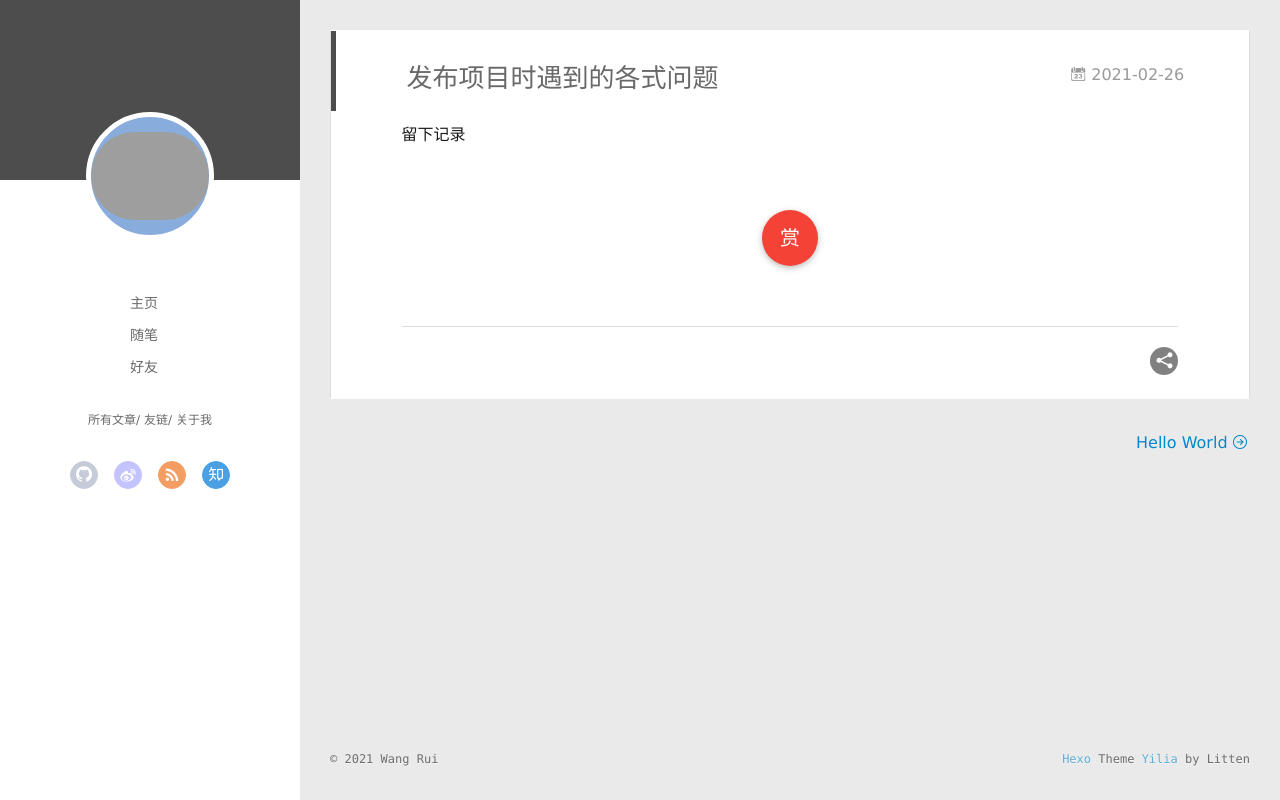
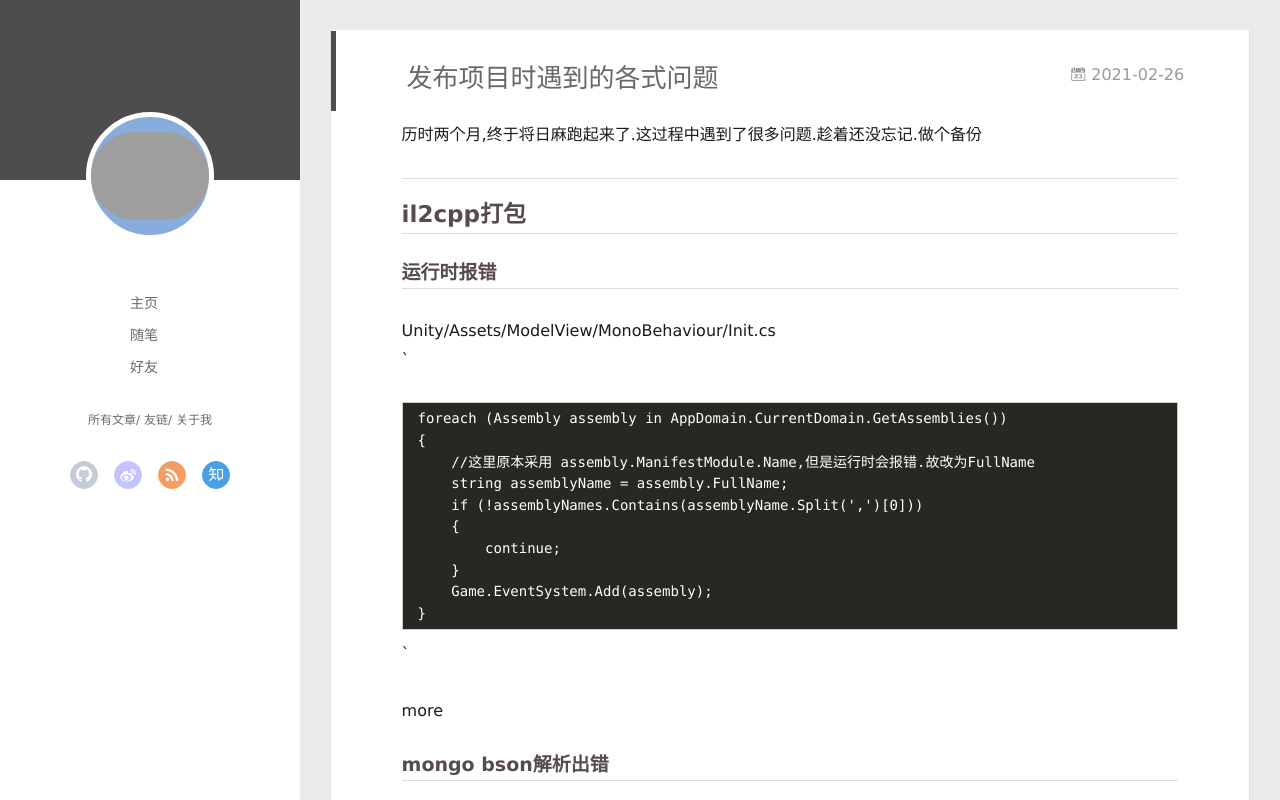
Before and after one commit to wryl/wryl.github.io, a plain HTML site: page 2021/02/26/My-New-Post/index.html in a window 1280 px wide. Drawn offline with Linux system fonts and the light colour scheme; grey boxes are pictures that could not be loaded.

Commit message:
Site updated: 2021-02-26 16:12:44

```diff
--- a/2021/02/26/My-New-Post/index.html
+++ b/2021/02/26/My-New-Post/index.html
@@ -8,15 +8,15 @@
   <link rel="dns-prefetch" href="http://example.com">
   <title>发布项目时遇到的各式问题 | 技术分享</title>
   <meta name="viewport" content="width=device-width, initial-scale=1, maximum-scale=1">
-  <meta name="description" content="留下记录">
+  <meta name="description" content="历时两个月,终于将日麻跑起来了.这过程中遇到了很多问题.趁着还没忘记.做个备份  il2cpp打包运行时报错Unity&#x2F;Assets&#x2F;ModelView&#x2F;MonoBehaviour&#x2F;Init.cs&#96; foreach (Assembly assembly in AppDomain.CurrentDomain.GetAssemblies()) &amp;#123;     &#x2F;&#x2F;这里原本采用 assembly.">
 <meta property="og:type" content="article">
 <meta property="og:title" content="发布项目时遇到的各式问题">
 <meta property="og:url" content="http://example.com/2021/02/26/My-New-Post/index.html">
 <meta property="og:site_name" content="技术分享">
-<meta property="og:description" content="留下记录">
+<meta property="og:description" content="历时两个月,终于将日麻跑起来了.这过程中遇到了很多问题.趁着还没忘记.做个备份  il2cpp打包运行时报错Unity&#x2F;Assets&#x2F;ModelView&#x2F;MonoBehaviour&#x2F;Init.cs&#96; foreach (Assembly assembly in AppDomain.CurrentDomain.GetAssemblies()) &amp;#123;     &#x2F;&#x2F;这里原本采用 assembly.">
 <meta property="og:locale" content="en_US">
 <meta property="article:published_time" content="2021-02-26T02:59:44.000Z">
-<meta property="article:modified_time" content="2021-02-26T03:18:08.301Z">
+<meta property="article:modified_time" content="2021-02-26T08:12:20.825Z">
 <meta property="article:author" content="Wang Rui">
 <meta name="twitter:card" content="summary">
 
@@ -180,7 +180,29 @@
 
     <div class="article-entry" itemprop="articleBody">
 
-        <p>留下记录</p>
+        <p>历时两个月,终于将日麻跑起来了.这过程中遇到了很多问题.趁着还没忘记.做个备份</p>
+<hr>
+<h2 id="il2cpp打包"><a href="#il2cpp打包" class="headerlink" title="il2cpp打包"></a>il2cpp打包</h2><h3 id="运行时报错"><a href="#运行时报错" class="headerlink" title="运行时报错"></a>运行时报错</h3><p>Unity/Assets/ModelView/MonoBehaviour/Init.cs<br>`</p>
+<pre><code>foreach (Assembly assembly in AppDomain.CurrentDomain.GetAssemblies())
+&#123;
+    //这里原本采用 assembly.ManifestModule.Name,但是运行时会报错.故改为FullName
+    string assemblyName = assembly.FullName;
+    if (!assemblyNames.Contains(assemblyName.Split(&#39;,&#39;)[0]))
+    &#123;
+        continue;
+    &#125;
+    Game.EventSystem.Add(assembly);
+&#125;
+</code></pre>
+<p>`</p>
+<p>more</p>
+<h3 id="mongo-bson解析出错"><a href="#mongo-bson解析出错" class="headerlink" title="mongo bson解析出错"></a>mongo bson解析出错</h3><p>同样的,在打完包后bson解析会有不支持的情况.而这些都是不会在编辑器模式发生的错误.所以在打包前关闭客户端所有有可能用到bson的地方.</p>
+<p>在实践中发现如果序列化不统一.就容易出现问题.所以后续ET版本删除了客户端BSON.统一采用pb-net是非常务实的一个选择</p>
+<hr>
+<h2 id="服务端问题"><a href="#服务端问题" class="headerlink" title="服务端问题"></a>服务端问题</h2><p>这里面有不少老朋友.这次一并解决了</p>
+<h3 id="绑定公网ip问题"><a href="#绑定公网ip问题" class="headerlink" title="绑定公网ip问题"></a>绑定公网ip问题</h3><p>这是StartMachineConfig配置中的一条.{“_id”:1,”InnerIP”:”127.0.0.1”,”OuterIP”:”127.0.0.1”}.我们使用OuterIP作为gate暴露给客户端的地址.但是同时代码中也是socket绑定地址.在云服务器环境中这往往绑定不上.所以代码中强制修改为绑定0.0.0.0,而配置只是发送给客户端连接用.临时解决这个问题</p>
+<h3 id="Model层无法发送actor消息"><a href="#Model层无法发送actor消息" class="headerlink" title="Model层无法发送actor消息"></a>Model层无法发送actor消息</h3><p>因为偷懒缝合别人代码的原因.方法定义在model层.然而只有hotfix层才能发.这时候只能通过发布事件来处理了</p>
+<p><code>  Game.EventSystem.Publish( new EventType.MessageBroadCast() &#123;actorIds= GetParent&lt;MJRoomComponent&gt;().AllPlayerActorids, actorMessage = new M2C_EnterMahjoneGame() &#125;).Coroutine();</code></p>
 
 
 
```
Also changed, not shown: index.html (+23 -1 lines).
